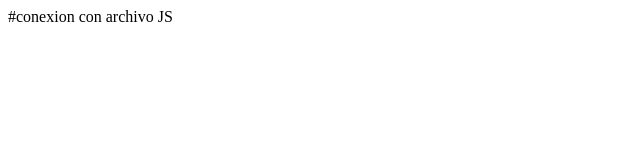
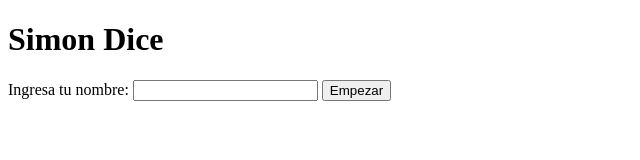
Before and after one commit to samantha-castro-rajbe05/Microproyecto-SamanthaCastro-GabrielVizcarrondo-SistemasDeInformacion, a plain HTML site: page index.html in a window 1280 px wide. Shown: the whole page, without its empty margins (0-640 px from the left). Drawn offline with Linux system fonts and the light colour scheme.

Commit message:
html base

```diff
--- a/index.html
+++ b/index.html
@@ -5,11 +5,24 @@
     <meta http-equiv="X-UA-Compatible" content="IE=edge">
     <meta name="viewport" content="width=
     , initial-scale=1.0">
-    <title>Document</title>
+    <title> Simon Dice </title>
+    <link rel= "stylesheet" href="styles.css">
 </head>
 <body>
+    <div id="pantalla de inicio">
+        <h1>Simon Dice</h1>
+        <label for= "nombre-jugador">Ingresa tu nombre:</label>
+        <input type= "text" id="nombre-jugador" />
+        <button id="start button">Empezar</button>
+    </div>
+    <div id="game screen" style="display:none;">
+        <h1>Simon Dice</h1>
+        <div id= "juego">
+            <div class= "circle" id="red"></div>
+
+        </div>
 
 
-    <script src="JavaScript.js"></script> #conexion con archivo JS
+    <script src="JavaScript.js"></script>
 </body>
 </html>
```
Also changed, not shown: styles.css (added).
